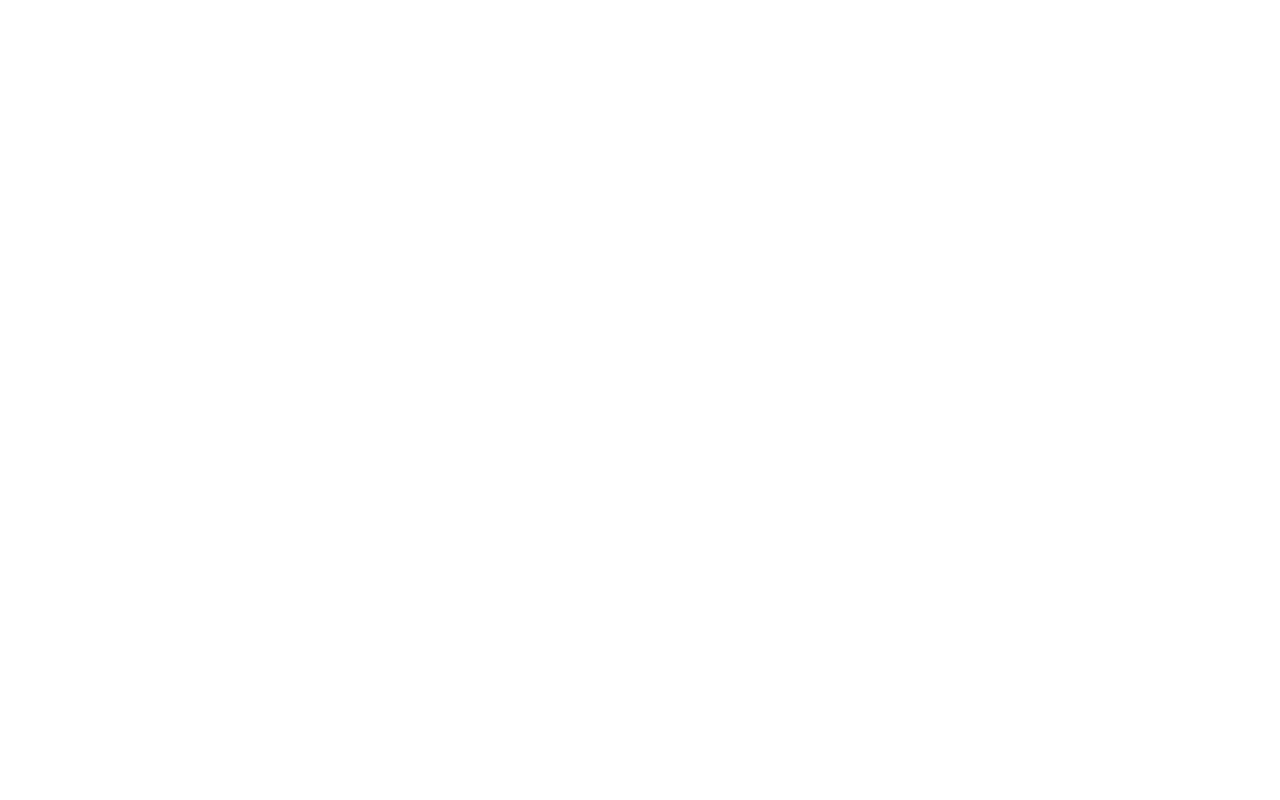
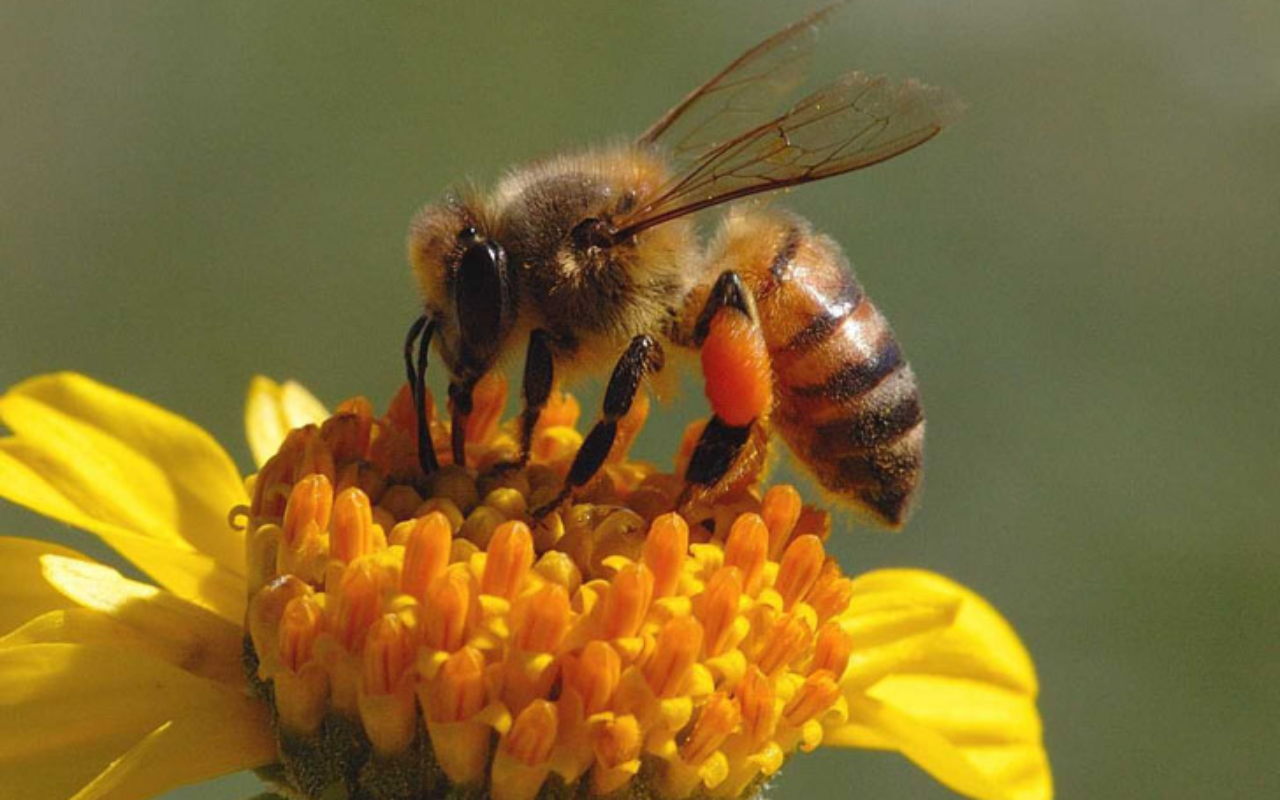
Before and after one commit to haticed/Sign-up-Sign-in-Form, a plain HTML site: page index.html in a window 1280 px wide. Drawn offline with Linux system fonts and the light colour scheme.

Commit message:
renew image

```diff
--- a/style.css
+++ b/style.css
@@ -5,7 +5,7 @@
 .container{
     height: 100%;
     width: 100%;
-    background-image: linear-gradient(rgba (0,0,0,0.4), rgba (0,0,0,0.4)), url(ari.jpg);
+    background-image: url(ari.jpg);
     background-position: center;
     background-size: cover;
     position: absolute;
```
